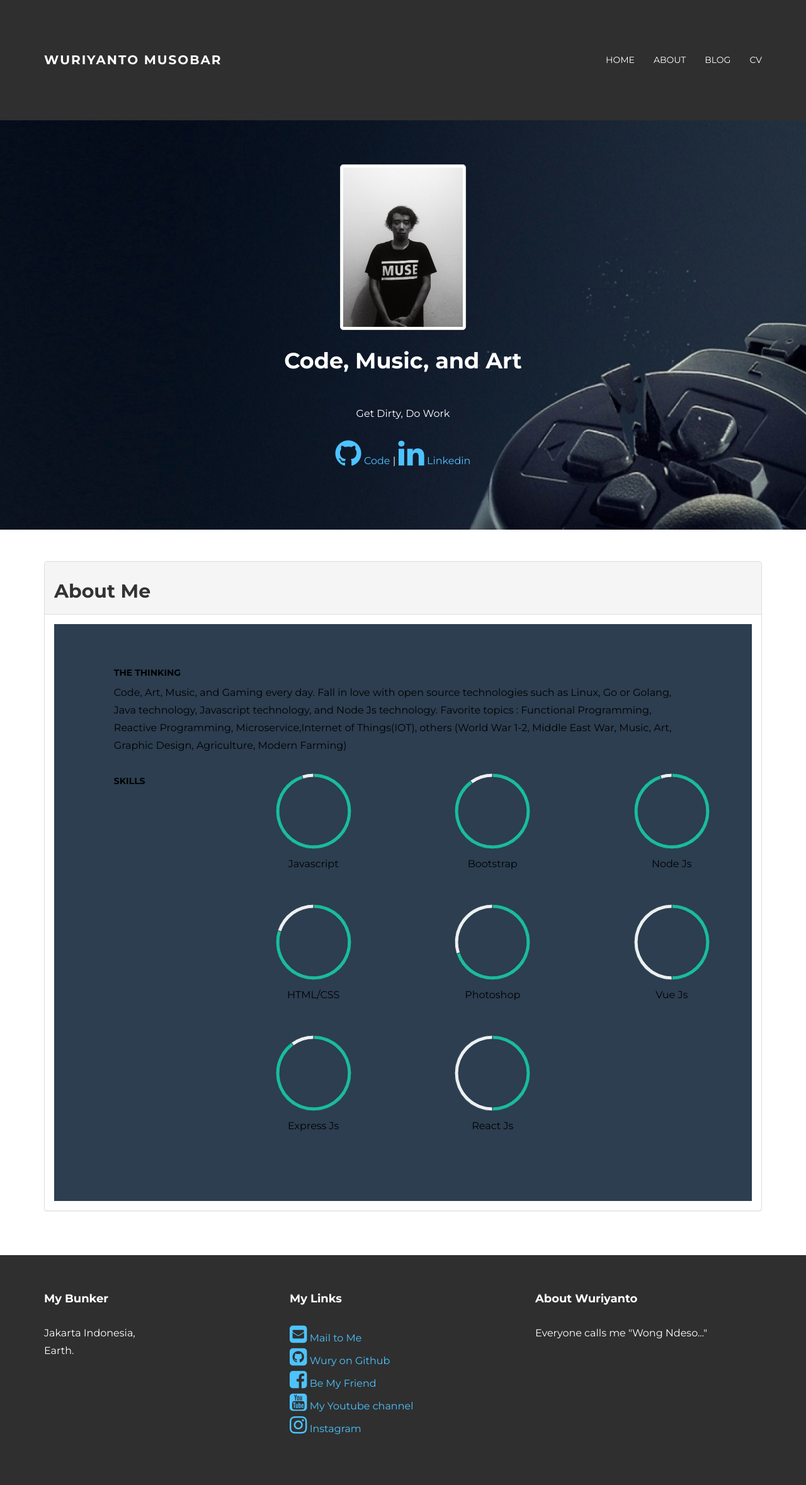
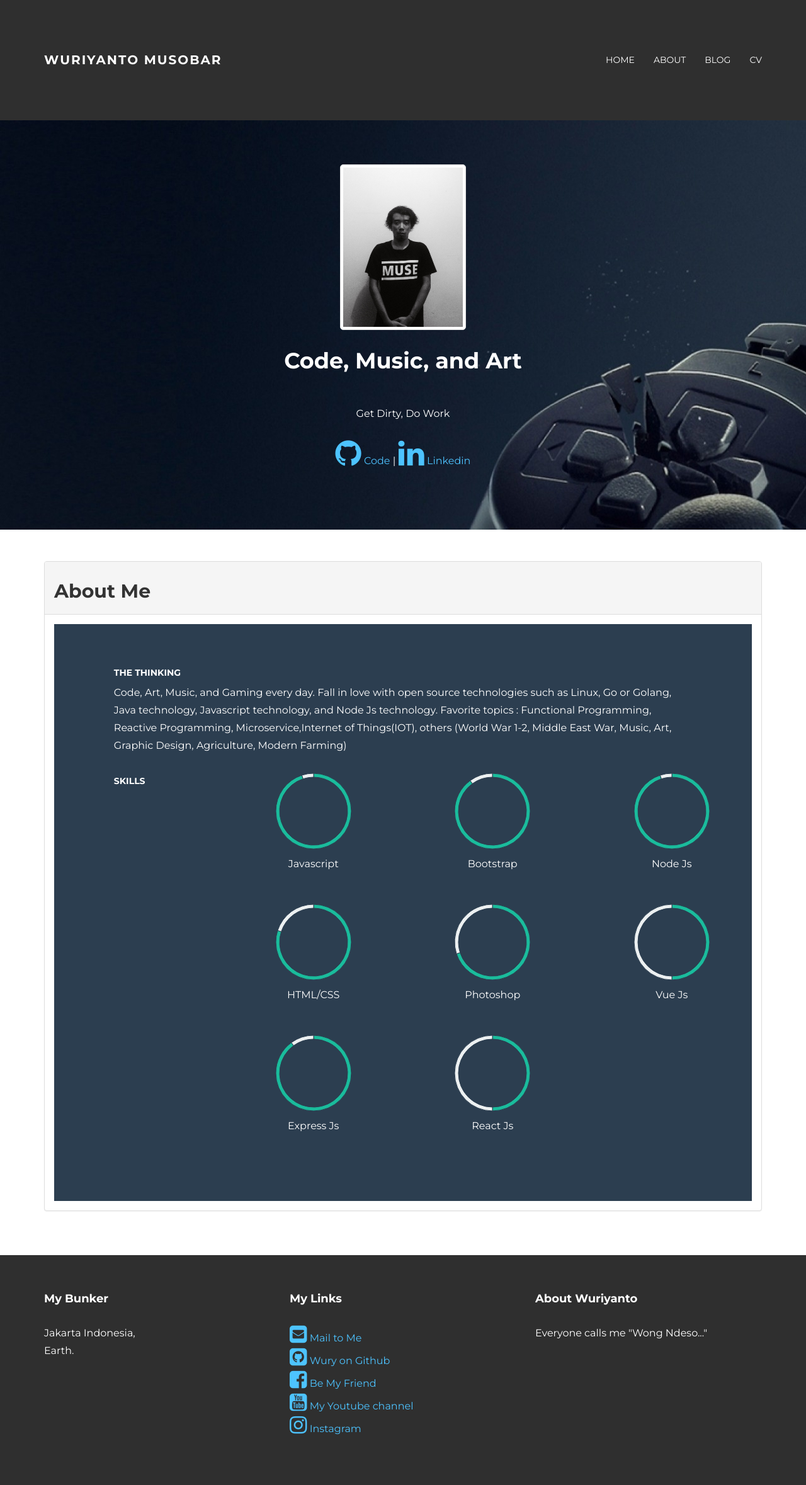
Before and after one commit to wuriyanto48/wuriyanto48.github.io, a Jekyll site: the page built from about/index.html, in a window 1280 px wide. Shown: the whole page at 63% size. Built offline with Jekyll 4.4.1, drawn with Linux system fonts in a browser that asks for light colours; nearby versions of some CDN libraries.

Commit message:
skills#6

```diff
--- a/assets/css/main.css
+++ b/assets/css/main.css
@@ -191,11 +191,11 @@ a:after {
 	background: #2c3e50;
 	padding-top: 60px;
 	padding-bottom: 60px;
-	color: white;
+	color: black;
 }
 
 #skillswrap h5, p {
-	color: black;
+	color: white;
 }
 
 
```
